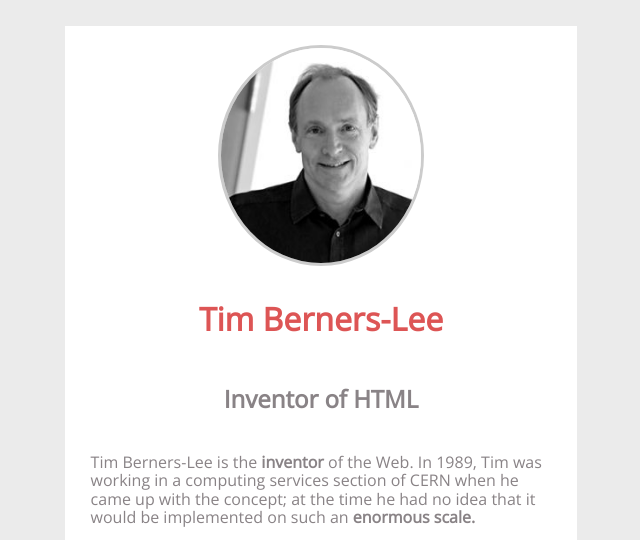
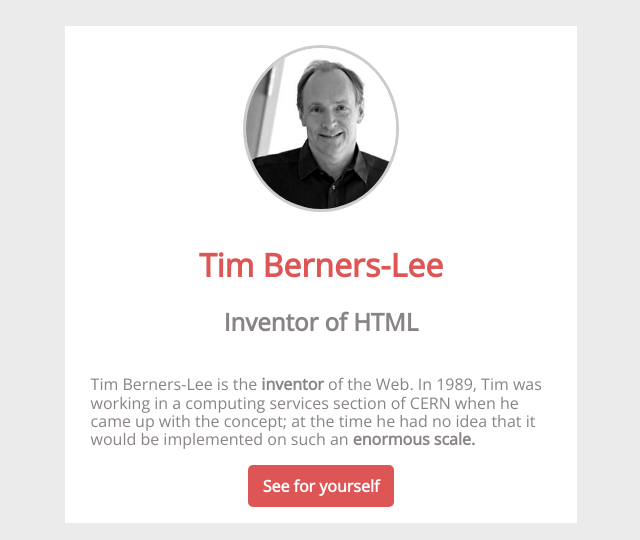
Before and after one commit to tanoshiibot/tim-berners-lee, a website: page index.html in a window 1280 px wide. Shown: the top 540 px of the page, without its empty margins (319-959 px from the left). Drawn offline with nearby package versions, Linux system fonts and the light colour scheme.

Commit message:
correction du margin de main>h2 et main>img passe de 200px à 150px

```diff
--- a/style.css
+++ b/style.css
@@ -15,10 +15,6 @@ a{
     text-decoration: none;
     color: inherit;
 }
-
-/* TEMPORARY */
-
-
 
 /* MAIN */
 
@@ -45,7 +41,7 @@ main{
 }
 
 main img{
-    width: 200px;
+    width: 150px;
     height: auto;
     border-radius: 50%;
     border-style: solid;
@@ -59,7 +55,7 @@ h1{
 }
 
 main h2{
-    margin: 2em 5% 1em 5%;
+    margin: 1em 5% 1em 5%;
 }
 
 main a{
```
